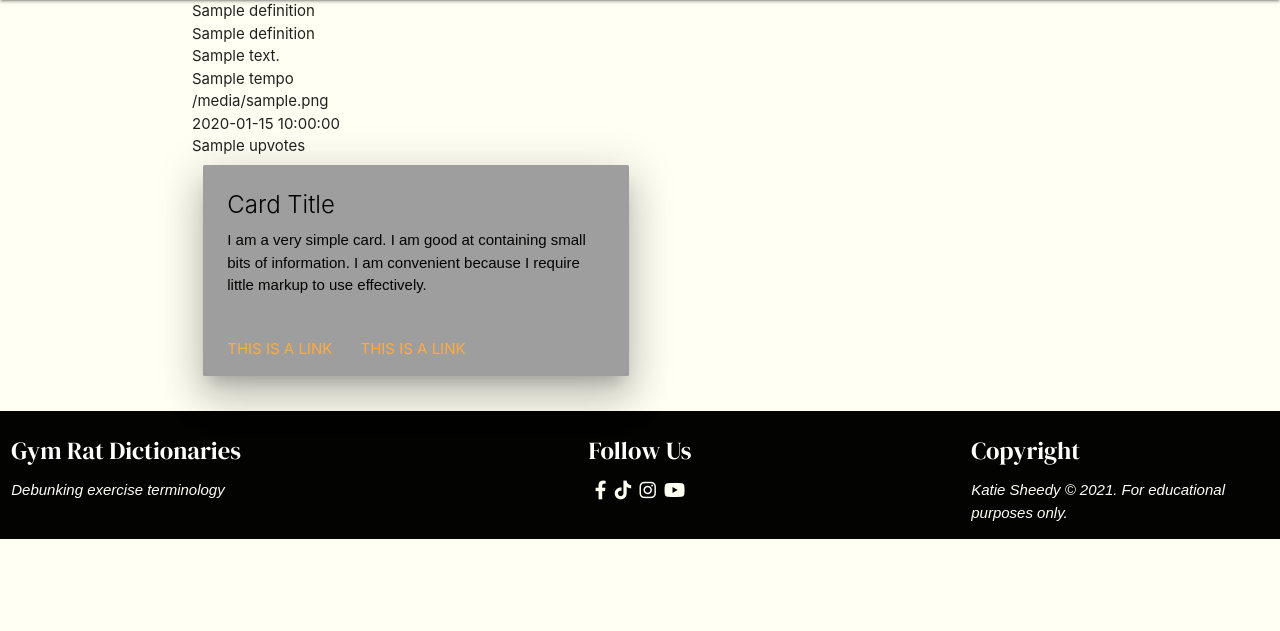
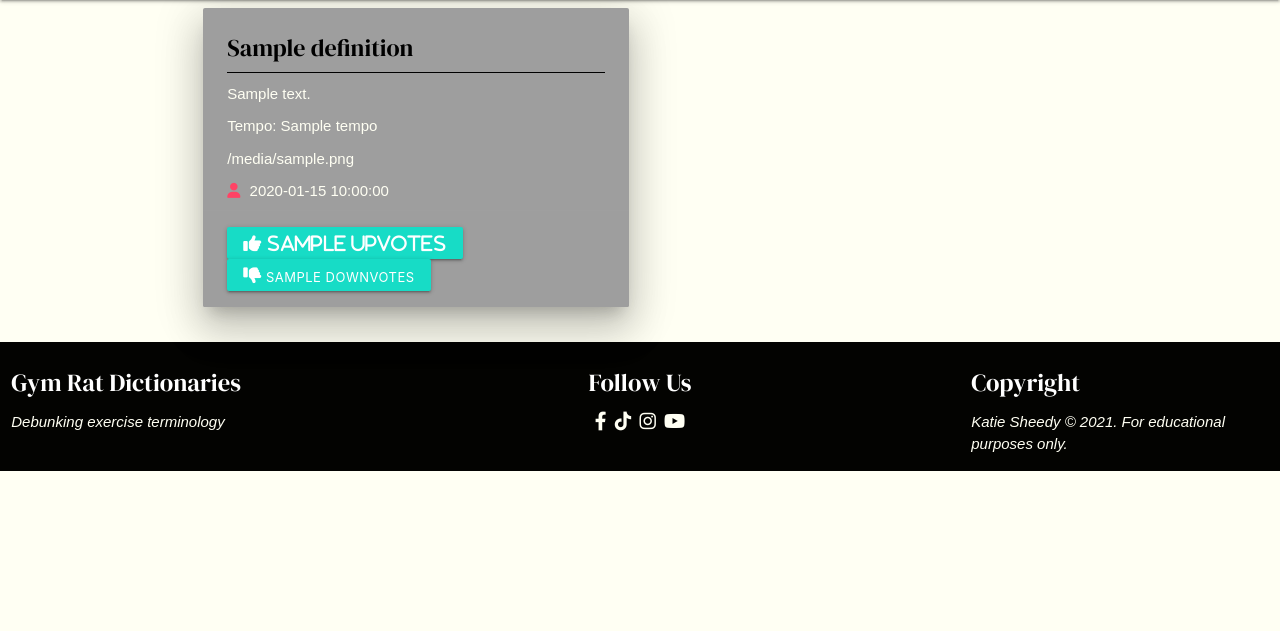
Before and after one commit to KSheeds1/Gym-Rat-Dictionaries, a Flask app: page / in a window 1280 px wide. Shown: the part 64-695 px from the top of the page. Run offline with Flask 2, Linux system fonts and the light colour scheme; a database or web service that is not in the repository returns one stand-in record (values such as "Sample title"); some libraries are stand-ins or nearby versions.

Commit message:
Dynamicallybind data to the card panel using a jinja for-loopp and style.

```diff
--- a/app.py
+++ b/app.py
@@ -25,7 +25,7 @@ def get_definitions():
     App route for the landing page of Gym Rat Dictionaries.
     Displays all recently added definitions.
     """
-    definitions = mongo.db.definitions.find()
+    definitions = list(mongo.db.definitions.find())
     return render_template("definitions.html", definitions=definitions)
 
 
--- a/static/css/style.css
+++ b/static/css/style.css
@@ -113,6 +113,29 @@ footer p {
     background-color: #A6A6A0;
 }
 
+/*---------------------- Definitions card*/
+.card-content {
+    font-family: "Raleway", sans-serif;
+}
+
+.card .card-content {
+    padding: 24px 24px 2px;
+}
+
+.card .card-content p {
+    color: #fffff3;
+    margin: 10px 0 5px 0;
+}
+
+.card-title {
+    font-family: "DM Serif Display", sans-serif;
+}
+
+.created_by i {
+    color: #ff4365;
+    margin-right: 5px;
+}
+
 /*---------------------- Buttons: */
 .btn-large {
     font-family: "Raleway", serif;
--- a/templates/definitions.html
+++ b/templates/definitions.html
@@ -1,34 +1,26 @@
 {% extends "base.html" %}
 {% block content %}
 
-        {% for definition in definitions %}
-            {{ definition.exercise_name }}<br>
-            {{ definition.category_name }}<br>
-            {{ definition.exercise_description }}<br>
-            {{ definition.tempo }}<br>
-            {{ definition.image_url }}<br>
-            {{ definition.created_by }}<br>
-            {{ definition.upvotes }}
-        {% endfor %}
 
     <div class="row">
-        <div class="col s12 m6">
-            <div class="card grey z-depth-5">
-                <div class="card-content">
-                    <span class="card-title black-text">Card Title</span>
-                    <p class="defintion">I am a very simple card. I am good at containing small bits of information.
-                        I am convenient because I require little markup to use effectively.
-                    </p>
-                    <p class="image_url"></p>
-                    <p class="tempo"></p>
-                    <p class="created_by"></p>
-                </div>
-                <div class="card-action">
-                    <a href="#">This is a link</a>
-                    <a href="#">This is a link</a>
+        {% for definition in definitions %}
+            <div class="col s12 m6">
+                <div class="card grey z-depth-5">
+                    <div class="card-content black-text">
+                        <strong class="card-title">{{ definition.exercise_name }}</strong>
+                        <div class="divider black"></div>
+                        <p class="defintion">{{ definition.exercise_description}}</p>
+                        <p class="tempo">Tempo: {{ definition.tempo }}</p>
+                        <p class="image_url">{{ definition.image_url }}</p>
+                        <p class="created_by"><i class="fas fa-user"></i> {{ definition.created_by }}</p>
+                    </div>
+                    <div class="card-action">
+                        <a class="add btn-small"><i class="fas fa-thumbs-up"> {{ definition.upvotes }}</i></a>
+                        <a class="add btn-small"><i class="fas fa-thumbs-down"></i> {{ definition.downvotes }}</a>
+                    </div>
                 </div>
             </div>
-        </div>
+        {% endfor %}
     </div>
 
 
```
